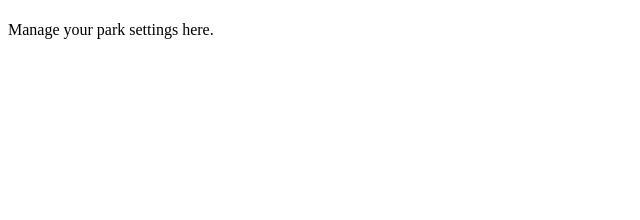
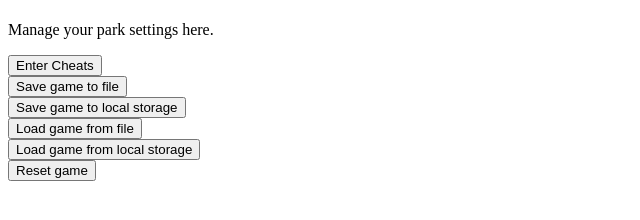
Before and after one commit to felucius/roller-coaster-manager-webapp, a Next.js app: page /settings in a window 1280 px wide. Shown: the part 506-726 px from the top of the page, without its empty margins (0-640 px from the left). Built offline with nearby package versions, Linux system fonts and the light colour scheme.

Commit message:
Added different button for future settings

```diff
--- a/components/screens/SettingsScreen.tsx
+++ b/components/screens/SettingsScreen.tsx
@@ -5,6 +5,30 @@ export default function SettingsScreen() {
         <main>
             <h1>Settings</h1>
             <p>Manage your park settings here.</p>
+
+            <div>
+                <button className="cheats">Enter Cheats</button>
+            </div>
+
+            <div>
+                <button className="save">Save game to file</button>
+            </div>
+
+            <div>
+                <button className="save to local storage">Save game to local storage</button>
+            </div>
+
+            <div>
+                <button className="load">Load game from file</button>
+            </div>
+
+            <div>
+                <button className="load from local storage">Load game from local storage</button>
+            </div>
+
+            <div>
+                <button className="reset">Reset game</button>
+            </div>
         </main>
     );
 }
```
